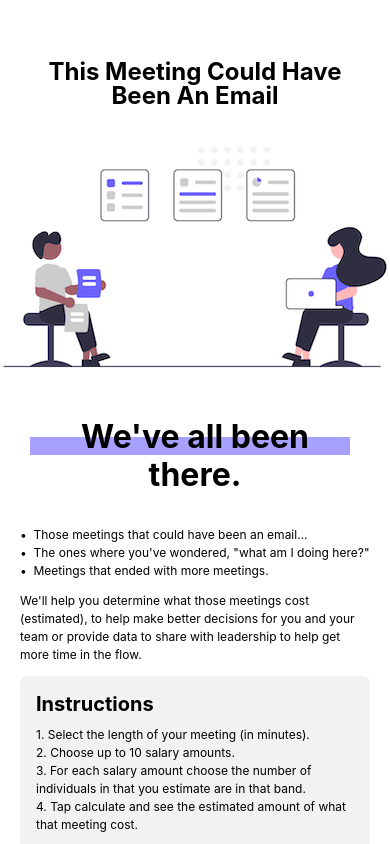
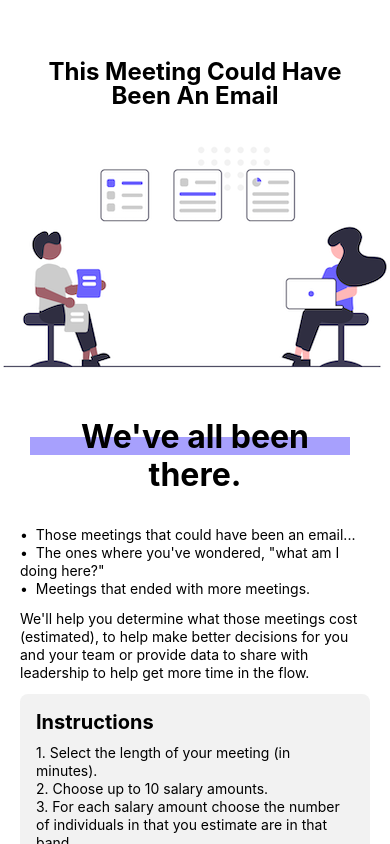
Before and after one commit to pennmeg/be-an-email, a React Native app: screen /Home in a window 390 px wide. Built offline with nearby package versions, Linux system fonts and the light colour scheme; what expo-linking would draw is missing.

Commit message:
Change font size for default body

```diff
--- a/components/Font.tsx
+++ b/components/Font.tsx
@@ -6,13 +6,13 @@ type FontSizes = "body" | "lg" | "title";
 function getFontSize(size: FontSizes) {
   switch (size) {
     case "body":
-      return 12;
+      return 14;
     case "lg":
       return 20;
     case "title":
       return 24;
     default:
-      return 12;
+      return 14;
   }
 }
 
```
